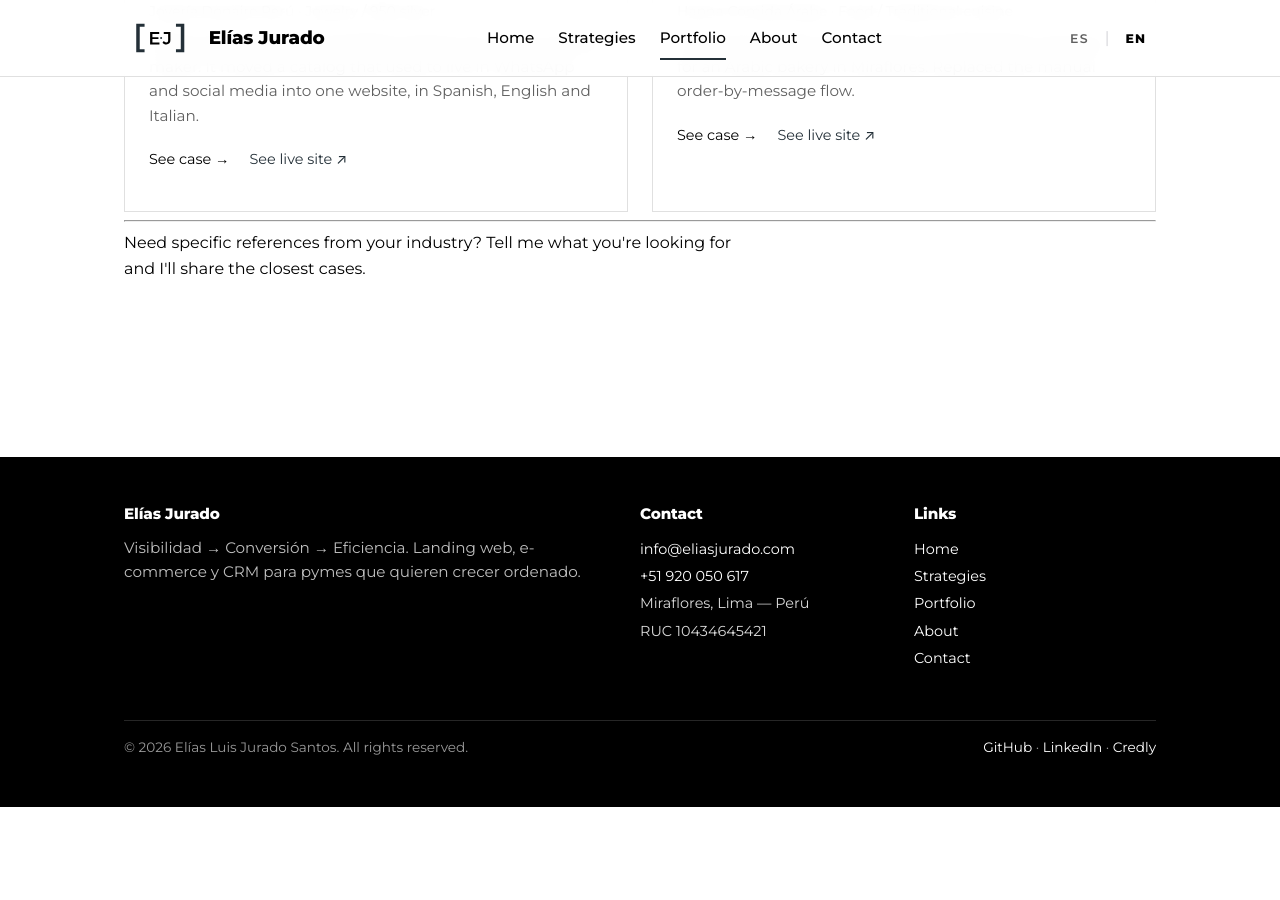
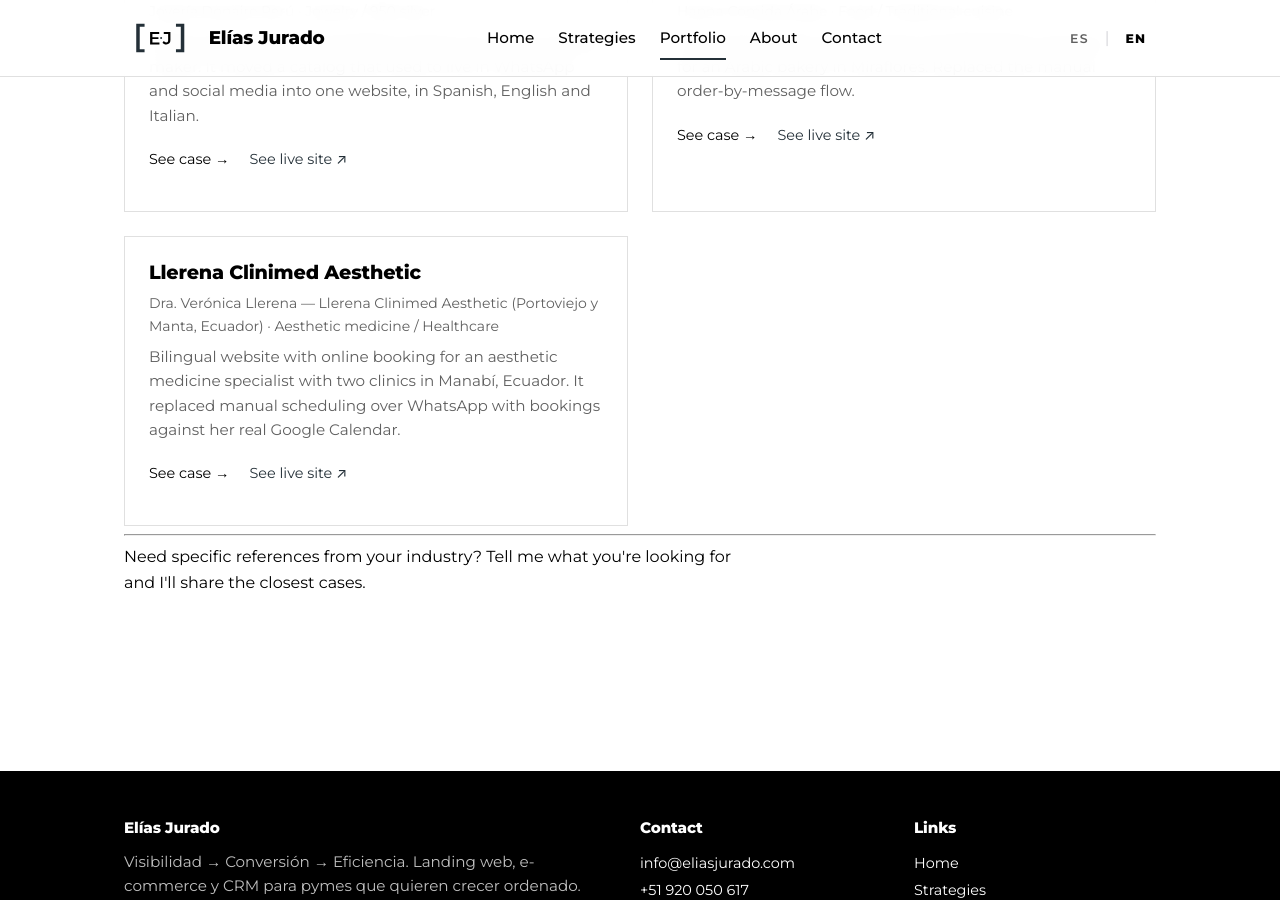
Before and after one commit to eliasjurado/eliasjurado.github.io, a Jekyll site: the page built from portfolio.md, in a window 1280 px wide and 900 px high, scrolled down 482 px. Built offline with Jekyll 4.4.1, drawn with Linux system fonts in a browser that asks for light colours; before the commit the page ends 1289 px from its top, so only the background shows below that; part of the change alters nothing that is shown.

Commit message:
feat(portfolio): caso Llerena Clinimed Aesthetic + cliente en la home
Co-Authored-By: Claude Opus 5.5 <noreply@anthropic.com>

```diff
--- a/_data/clientes.yml
+++ b/_data/clientes.yml
@@ -6,6 +6,11 @@
   industria: { es: "Gastronomía", en: "Food & Hospitality" }
   url: https://hannacomidaarabe.com
   cerrado: 2026-05
+
+- nombre: Llerena Clinimed Aesthetic
+  industria: { es: "Medicina estética", en: "Aesthetic medicine" }
+  url: https://llerenaclinimed.com
+  cerrado: 2026-06
 
 - nombre: Joyería Donaire
   industria: { es: "Joyería", en: "Jewelry" }
--- /dev/null
+++ b/_proyectos/llerena.md
@@ -0,0 +1,39 @@
+---
+title: Llerena Clinimed Aesthetic
+title_en: Llerena Clinimed Aesthetic
+slug: llerena
+destacado: true
+cliente: Dra. Verónica Llerena — Llerena Clinimed Aesthetic (Portoviejo y Manta, Ecuador)
+industria: Medicina estética / Salud
+industria_en: Aesthetic medicine / Healthcare
+stack: Jekyll · Netlify Functions · Google Calendar API · Google Sheets API
+url_vivo: https://llerenaclinimed.com
+resumen: >-
+  Sitio bilingüe con reserva de citas en línea para una médica especialista en
+  medicina estética con dos consultorios en Manabí, Ecuador. Reemplazó la
+  agenda manual por WhatsApp por reservas sobre su Google Calendar real.
+resumen_en: >-
+  Bilingual website with online booking for an aesthetic medicine specialist
+  with two clinics in Manabí, Ecuador. It replaced manual scheduling over
+  WhatsApp with bookings against her real Google Calendar.
+---
+
+## El contexto
+
+La Dra. Verónica Llerena es médico intensivista y especialista en medicina estética, con dos consultorios en Manabí, Ecuador (Portoviejo y Manta). Agendaba cada cita a mano por WhatsApp y no tenía un sitio profesional donde las personas que le llegaban por recomendación pudieran ver los tratamientos y reservar.
+
+## Lo que construimos
+
+Un sitio propio que presenta los tratamientos con la seriedad de una consulta médica y convierte la visita en una cita agendada, sin depender de cuántos mensajes se alcancen a responder.
+
+- **Sitio bilingüe (español e inglés)**, pensado primero para el celular, con 13 categorías de tratamientos y una página de tecnología.
+- **Reserva en línea:** la paciente elige consultorio, día y horario de 1 hora según la disponibilidad real del Google Calendar de la doctora, con horarios distintos para cada consultorio.
+- **La cita llega a su calendario como "pendiente de confirmación"**, con el teléfono de la paciente listo para llamar o escribir por WhatsApp.
+- **Registro de cada solicitud en una hoja de Google Sheets** para el seguimiento.
+- **PWA instalable** con caché sin conexión.
+- **Privacidad, términos y cookies** conforme a la ley ecuatoriana de protección de datos personales (LOPDP), sin cookies de rastreo.
+- **Dominio propio con correo profesional** (info@llerenaclinimed.com) y cuentas (GitHub, Netlify y Google) a nombre de la clienta.
+
+## El resultado
+
+En producción desde octubre de 2026 en su dominio propio. Se actualizará este caso con métricas de reservas cuando haya historial.
```
